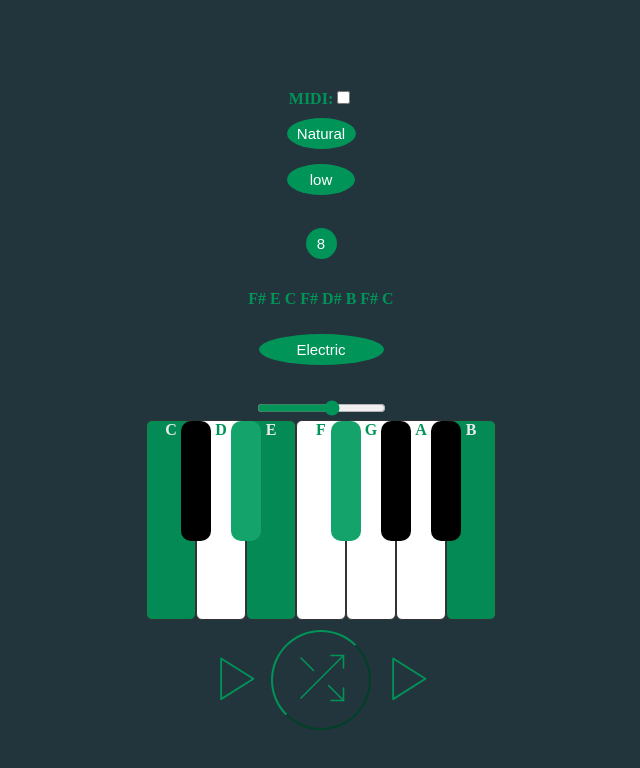
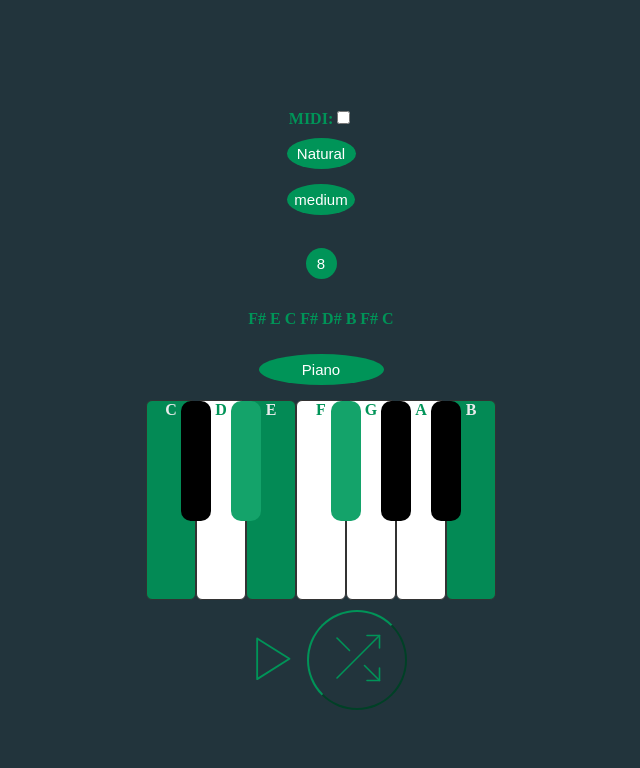
Before and after one commit to adhamelgindy/melgen, a Next.js app: page /home in a window 1280 px wide. Both pictures are taken after a click on the button 640 px from the left and 662 px from the top of the page. Shown: the top 768 px of the page, without its empty margins (319-959 px from the left). Built offline with nearby package versions, Linux system fonts and the light colour scheme; no server answers.

Commit message:
feat: :sparkles: disable play button

```diff
--- a/src/components/instrument.js
+++ b/src/components/instrument.js
@@ -1,7 +1,7 @@
 import { useState } from "react";
 
 export default function Instrument({ onChange }) {
-  const [instrument, setInstrument] = useState("Electric");
+  const [instrument, setInstrument] = useState("Sampler");
 
   function handleInstrumentChange(event) {
     const selectedInstrument = event.target.value;
--- a/src/components/octave.js
+++ b/src/components/octave.js
@@ -1,7 +1,7 @@
 import { useState } from "react";
 
 export default function Octave({ onChange }) {
-  const [octave, setOctave] = useState(3);
+  const [octave, setOctave] = useState(4);
 
   function handleOctaveChange(event) {
     const selectedOctave = event.target.value;
--- a/src/pages/home.js
+++ b/src/pages/home.js
@@ -21,10 +21,11 @@ export default function Home() {
   const [selectedScale, setSelectedScale] = useState(5);
   const [melodyLength, setMelodyLength] = useState(8);
   const [bpm, setBpm] = useState(280);
-  const [octave, setOctave] = useState(3);
-  const [instrument, setInstrument] = useState("Electric");
+  const [octave, setOctave] = useState(4);
+  const [instrument, setInstrument] = useState("Sampler");
   const [isChecked, setIsChecked] = useState(false);
   const [prevMelody, setPrevMelody] = useState([]);
+  const [isButtonDisabled, setButtonDisabled] = useState(false);
 
   useEffect(() => {
     connectMidi(instrument);
@@ -55,6 +56,12 @@ export default function Home() {
   //#########################################//
 
   const playNotes = async (notes) => {
+    if (isButtonDisabled) {
+      return;
+    }
+    if (Tone.Transport.state === "stopped") {
+      Tone.Transport.stop();
+    }
     const synth = loadInstrument(instrument);
     let index = 0;
     const translatedMidiNotes = translateMelody(midiNotes);
@@ -71,9 +78,14 @@ export default function Home() {
       await Tone.ToneAudioBuffer.loaded().then(() => {
         synth.then((instrument) => {
           instrument.triggerAttackRelease(notes[index], "6n");
+          console.log('Tone.Transport.state', Tone.Transport.state);
         });
       });
       index++;
+      setButtonDisabled(true);
+    setTimeout(() => {
+      setButtonDisabled(false);
+    }, 4000);
       if (index >= notes.length) {
         index = 0; // Reset index to replay from the beginning
       }
@@ -192,42 +204,19 @@ export default function Home() {
       <p class="melody">{notes}</p>
       <Instrument onChange={handleInstrumentChange} />
       <br />
-
-      {/* <br/> */}
-      {/* <button
-        className="playButton"
-        onClick={() => setNotes(translateMelody(prevMelody))}
-      >
-        rewind
-      </button> */}
       <div>
-        <input
-          type="range"
-          class="slider"
-          min="160"
-          max="360"
-          value={bpm}
-          onChange={handleBpmChange}
-        />
-        {/* <p>BPM: {bpm * 0.5}</p> */}
         <Keyboard notes={midiNotes} />
         <button
         className="playButton"
         hidden={midiNotes.length === 0}
         onClick={() => playNotes(midiNotes)}
+        disabled={isButtonDisabled}
       >
         <Play />
       </button>
         <button class="round-button" onClick={generateMelody}>
         <Shuffle />
       </button>
-      <button
-        className="playButton"
-        hidden={midiNotes.length === 0}
-        onClick={() => playNotes(midiNotes)}
-      >
-        <Play />
-      </button>
       </div>
     </div>
   );
--- a/src/styles/globals.css
+++ b/src/styles/globals.css
@@ -76,6 +76,10 @@ body {
   margin-bottom: 10px;
 }
 
+.playButton:disabled {
+  opacity: 50%;
+}
+
 .playButton:hover {
   border: none;
 }
```
